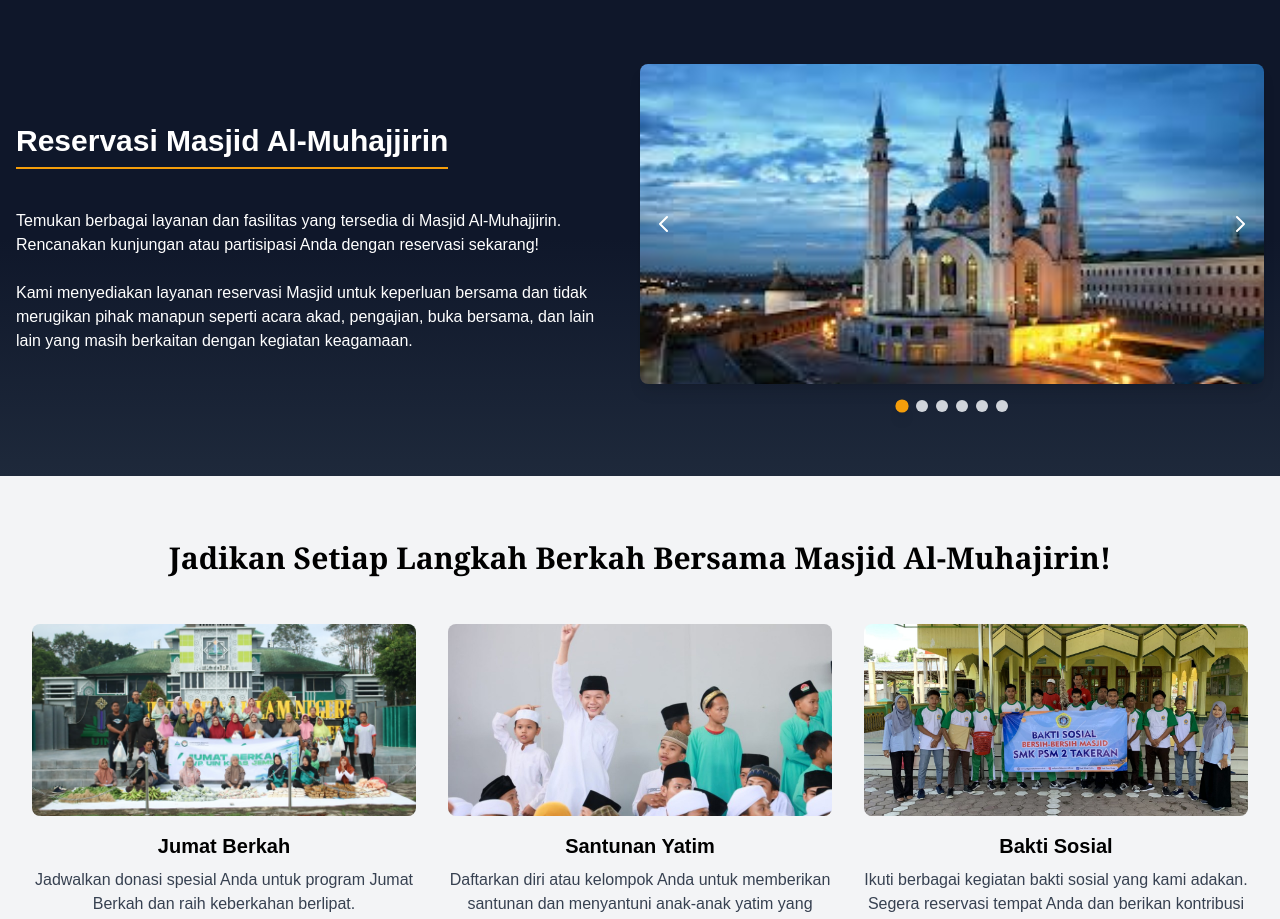
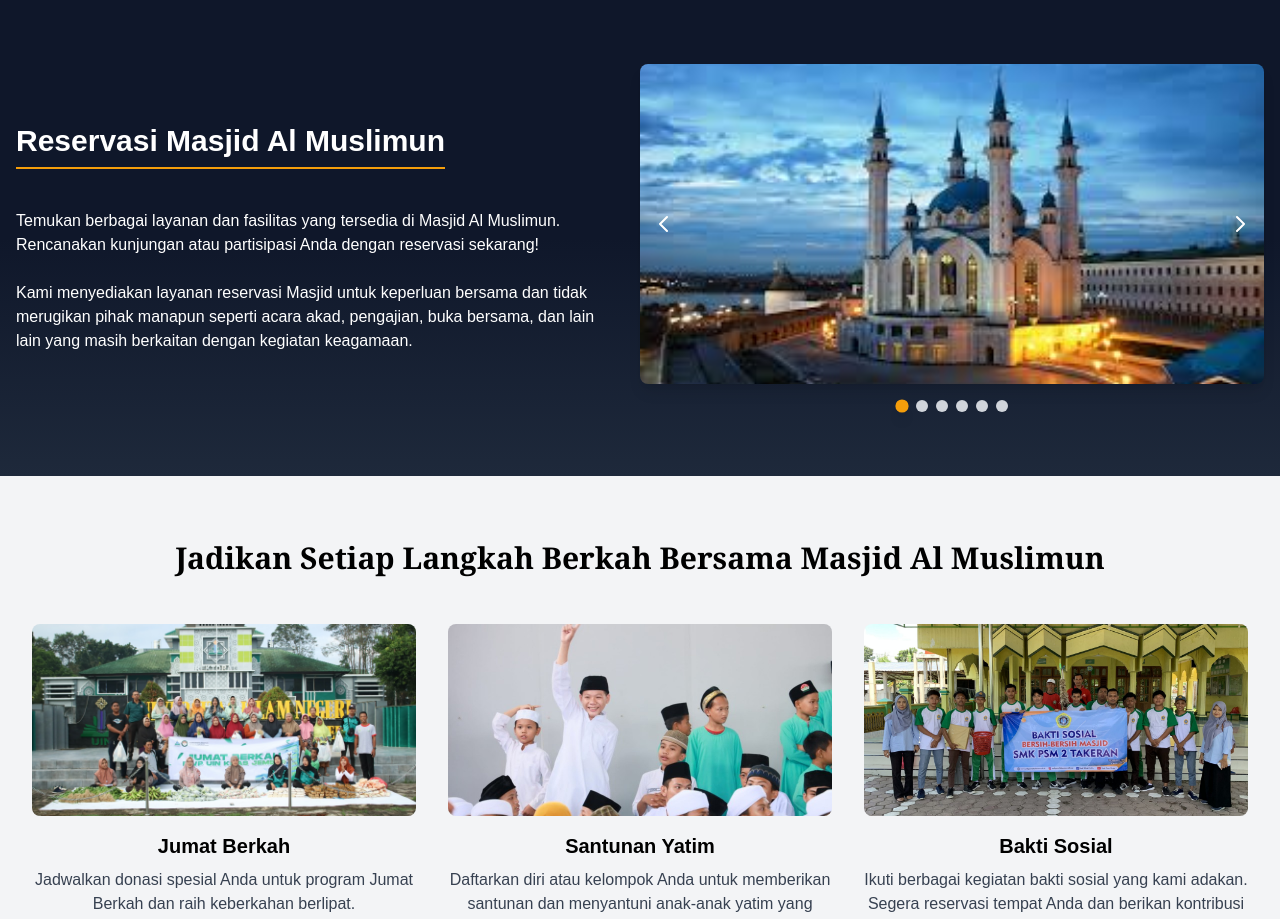
Before and after one commit to yoe174/frontend_simasjid, a Next.js app: page /website/reservasi in a window 1280 px wide. Shown: the part 800-1719 px from the top of the page. Built offline with nearby package versions, Linux system fonts and the light colour scheme.

Commit message:
fix reservasi

```diff
--- a/src/components/website/reservasi/ProgramSection.tsx
+++ b/src/components/website/reservasi/ProgramSection.tsx
@@ -30,7 +30,7 @@ const ProgramsSection: React.FC = () => {
     <div className="py-16 bg-gray-100">
       <div className="container mx-auto px-4">
         <h2 className="text-3xl font-bold text-black text-center font-serif mb-12">
-          Jadikan Setiap Langkah Berkah Bersama Masjid Al-Muhajirin!
+          Jadikan Setiap Langkah Berkah Bersama Masjid Al Muslimun
         </h2>
 
         <div className="flex flex-col md:flex-row gap-8 justify-center">
--- a/src/components/website/reservasi/ReservasiSection.tsx
+++ b/src/components/website/reservasi/ReservasiSection.tsx
@@ -21,10 +21,10 @@ const ReservationSection: React.FC = () => {
           {/* Left Content */}
           <div className="w-full md:w-1/2 md:pr-8 mb-8 md:mb-0">
             <h2 className="text-3xl font-bold text-white mb-4 border-b-2 border-amber-500 pb-2 inline-block">
-              Reservasi Masjid Al-Muhajjirin
+              Reservasi Masjid Al Muslimun
             </h2>
             <p className="text-white mt-6">
-              Temukan berbagai layanan dan fasilitas yang tersedia di Masjid Al-Muhajjirin. Rencanakan kunjungan atau partisipasi Anda dengan reservasi sekarang!
+              Temukan berbagai layanan dan fasilitas yang tersedia di Masjid Al Muslimun. Rencanakan kunjungan atau partisipasi Anda dengan reservasi sekarang!
             </p>
             <p className="text-white mt-6">
             Kami menyediakan layanan reservasi Masjid untuk keperluan bersama dan tidak merugikan pihak manapun seperti acara akad, pengajian, buka bersama, dan lain lain yang masih berkaitan dengan kegiatan keagamaan.
```
